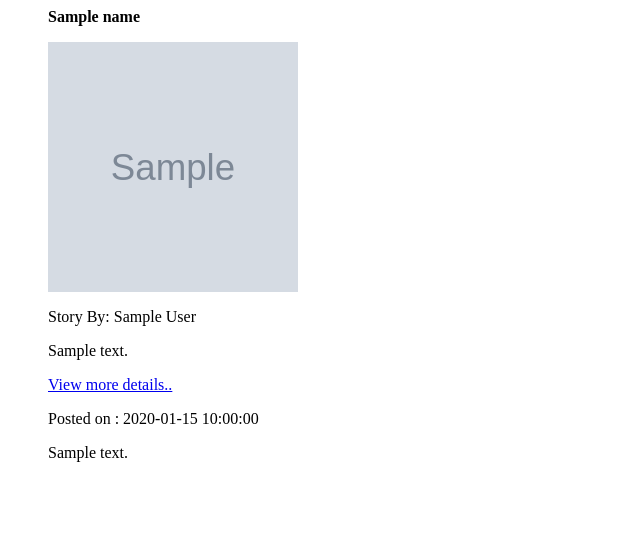
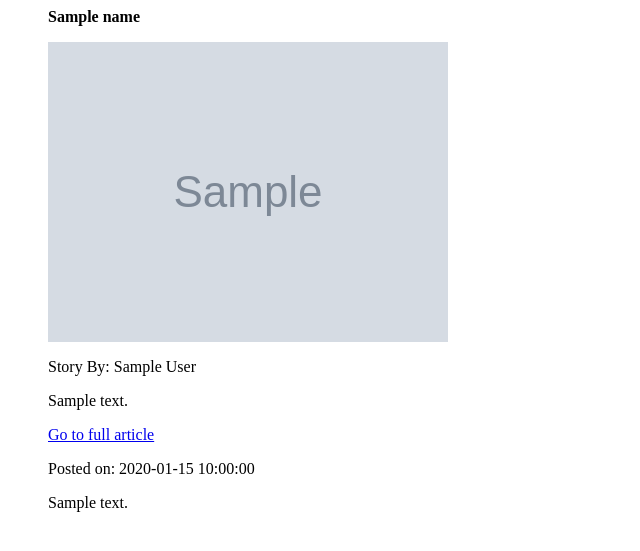
Before and after one commit to iankabugi/news-highlight, a Flask app: template app/templates/newsarticle.html in a window 1280 px wide. Shown: the top 551 px of the page, without its empty margins (0-640 px from the left). Run offline with Flask 2, Linux system fonts and the light colour scheme; the template is opened without the code that fills it: most values are stand-ins (such as "Sample title", 1, 10 or a date in 2020); grey boxes marked "Sample" are stand-in pictures; some libraries are stand-ins or nearby versions.

Commit message:
use card a bootsrap styling class tarticleso style the

```diff
--- a/app/templates/newsarticle.html
+++ b/app/templates/newsarticle.html
@@ -1,17 +1,22 @@
 <!-- <html lang="en"> -->
 <!-- <body> -->
 <div class='row'>
-    <div class='articles'>
+    <div class='card'>
         <ul>
         {% for news_articles in articles %}
         <p><strong>{{news_articles.name.name}}</strong></p>
-        <img src='{{news_articles.urlToImage}}'width ="250" height ="250" alt="">
+
+        <div class="card">
+        <img class="card-img-top" src="{{news_articles.urlToImage}}" alt="Card image">
+
+        <div class="card-body">
         <p>Story By: {{news_articles.author}}</p>
         <p>{{news_articles.description}}</p>
-        <span class="label label-primary"><a href={{news_articles.url}} target="iframe_a">View more details..</a></span>
-
-        <p>Posted on : {{news_articles.publishedAt}}</p>
+        <span class="label label-primary"><a href={{news_articles.url}}>Go to full article</a></span>
+        <p>Posted on: {{news_articles.publishedAt}}</p>
         <p>{{news_articles.content}}</p>
+        </div>
+        </div>
         {% endfor %}
         </ul>
     </div>
```
